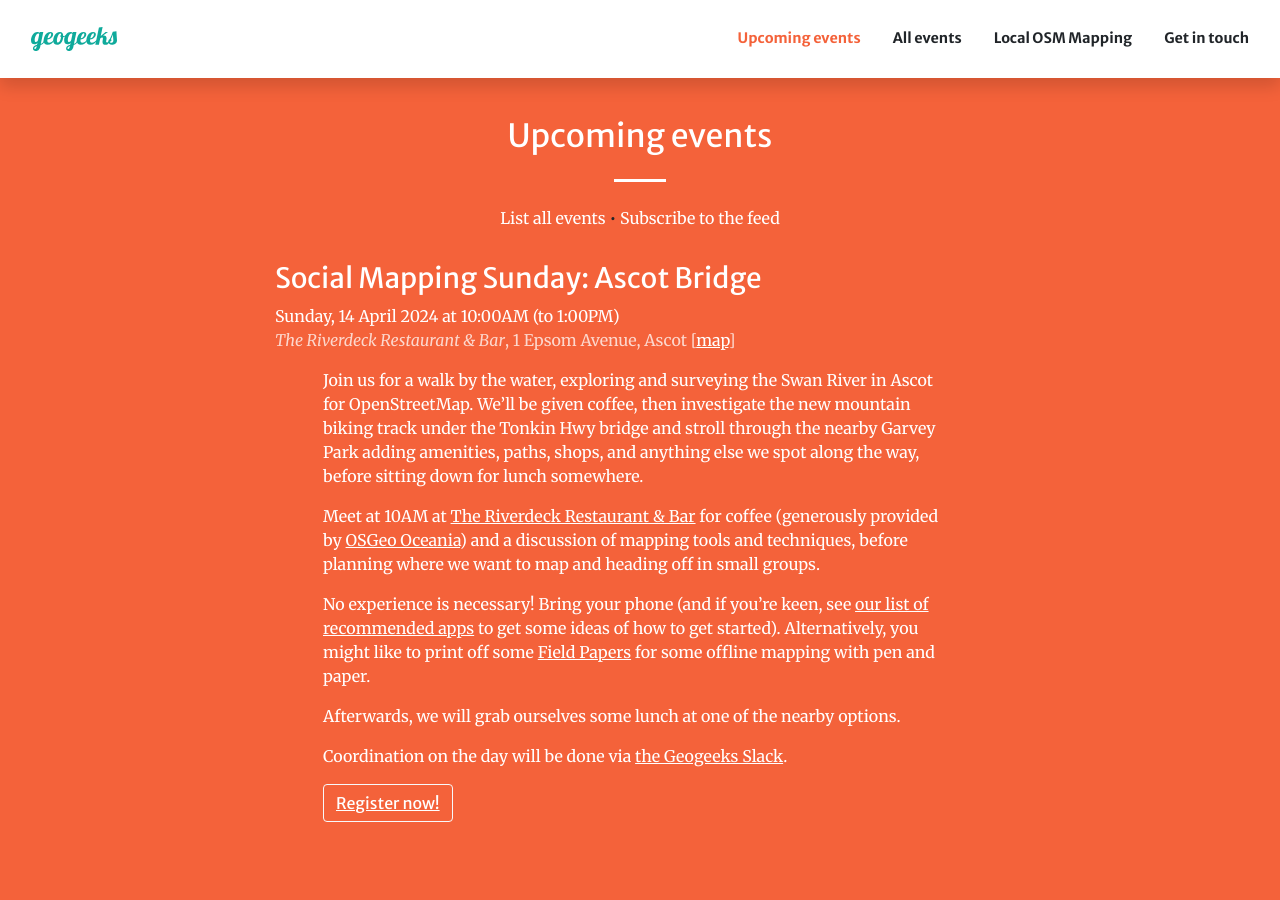
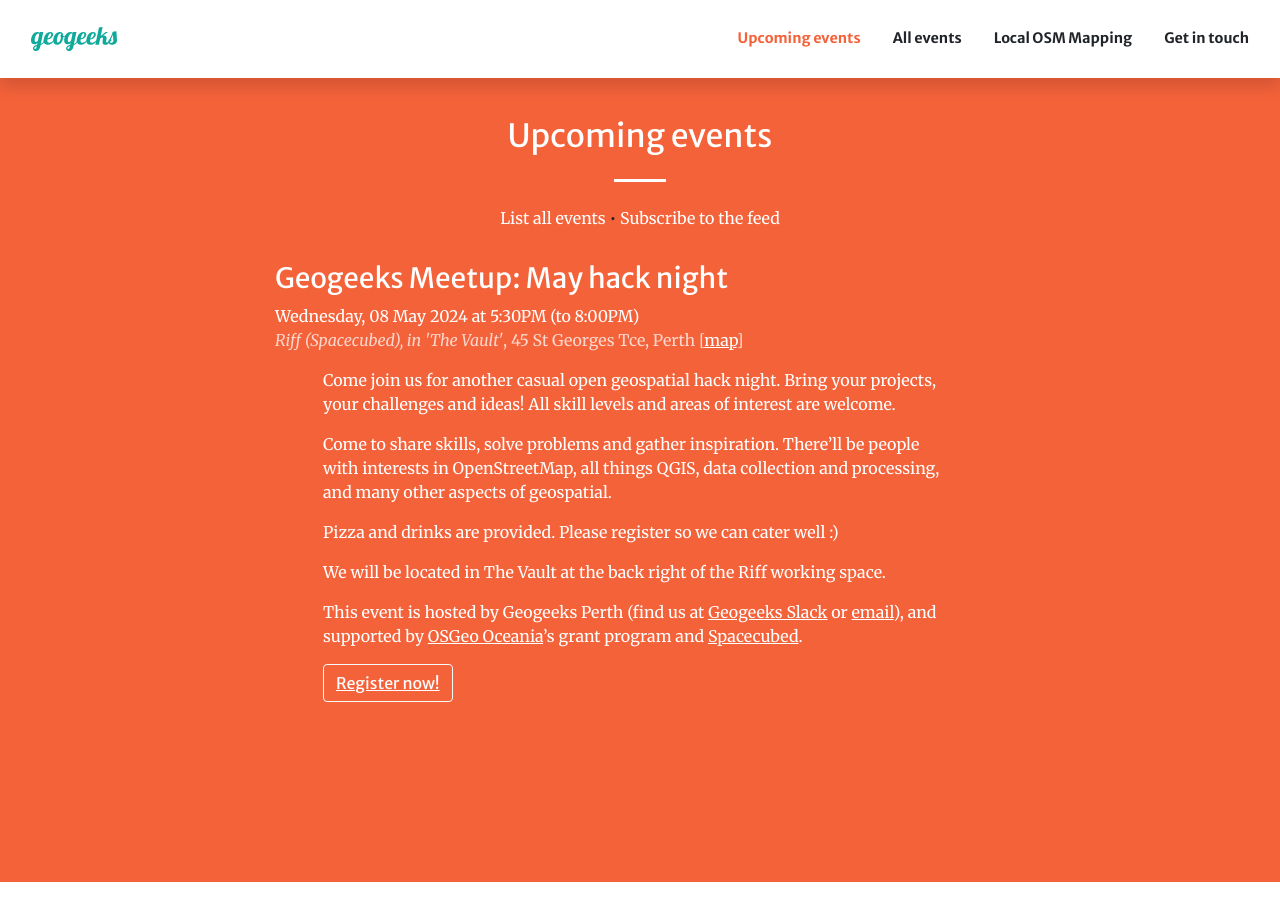
Before and after one commit to geogeeks-au/geogeeks-au.github.io, a Jekyll site: the page built from index.md, in a window 1280 px wide and 900 px high, scrolled down 911 px. Built offline with Jekyll 4.4.1, drawn with Linux system fonts in a browser that asks for light colours; comment, search, counter and statistics services are not loaded.

Commit message:
Add May hack night

```diff
--- /dev/null
+++ b/2024/0508_hack_hight.md
@@ -0,0 +1,29 @@
+---
+layout: event
+title: "Geogeeks Meetup: May hack night"
+start_time: 2024-05-08 17:30
+end_time: 2024-05-08 20:00
+location:
+    name: Riff (Spacecubed), in 'The Vault'
+    address: 45 St Georges Tce, Perth
+    latitude: -31.955841
+    longitude: 115.85898
+homepage: true
+registration_url: https://events.humanitix.com/copy-of-geogeeks-meetup-february-hack-night
+commons_category: Geogeeks 2024-05-08
+---
+
+Come join us for another casual open geospatial hack night. Bring your projects, your challenges and ideas!
+All skill levels and areas of interest are welcome.
+
+Come to share skills, solve problems and gather inspiration.
+There'll be people with interests in OpenStreetMap, all things QGIS, data collection and processing,
+and many other aspects of geospatial.
+
+Pizza and drinks are provided. Please register so we can cater well :)
+
+We will be located in The Vault at the back right of the Riff working space.
+
+This event is hosted by Geogeeks Perth (find us at [Geogeeks Slack](https://join.slack.com/t/geogeeks/shared_invite/zt-13fnotoqb-YkyMTmvwZEB_nDUis_30hw)
+or [email](mailto:geogeeks.perth@gmail.com)),
+and supported by [OSGeo Oceania](https://osgeo-oceania.org)'s grant program and [Spacecubed](https://spacecubed.com).
```
Also changed, not shown: 2024/0414_osm-ascot-bridge.md (+1 -1 lines).
